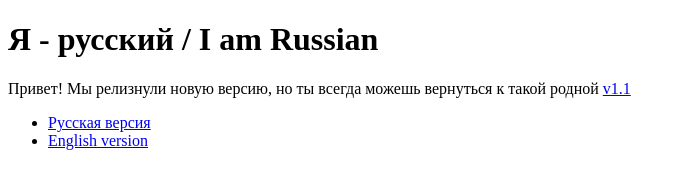
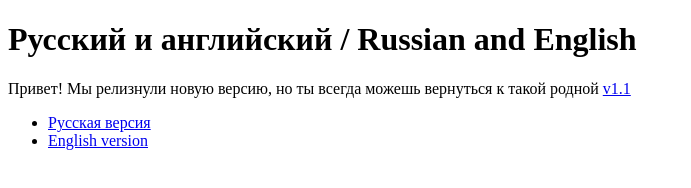
Before and after one commit to riderito/rpp_lab4, a plain HTML site: page index.html in a window 1280 px wide. Shown: the whole page, without its empty margins (0-691 px from the left). Drawn offline with Linux system fonts and the light colour scheme.

Commit message:
Update index.html

```diff
--- a/index.html
+++ b/index.html
@@ -6,7 +6,7 @@
     <title>Выбор языка страницы</title>
 </head>
 <body>
-  <h1>Я - русский / I am Russian</h1>
+  <h1>Русский и английский / Russian and English</h1>
     <p>Привет! Мы релизнули новую версию, но ты всегда можешь вернуться к такой родной <a href='https://riderito.github.io/rpp_lab4/v1.1/'>v1.1</a></p>
   <ul>
     <li><a href="./ru/index.html">Русская версия</a></li>
```
